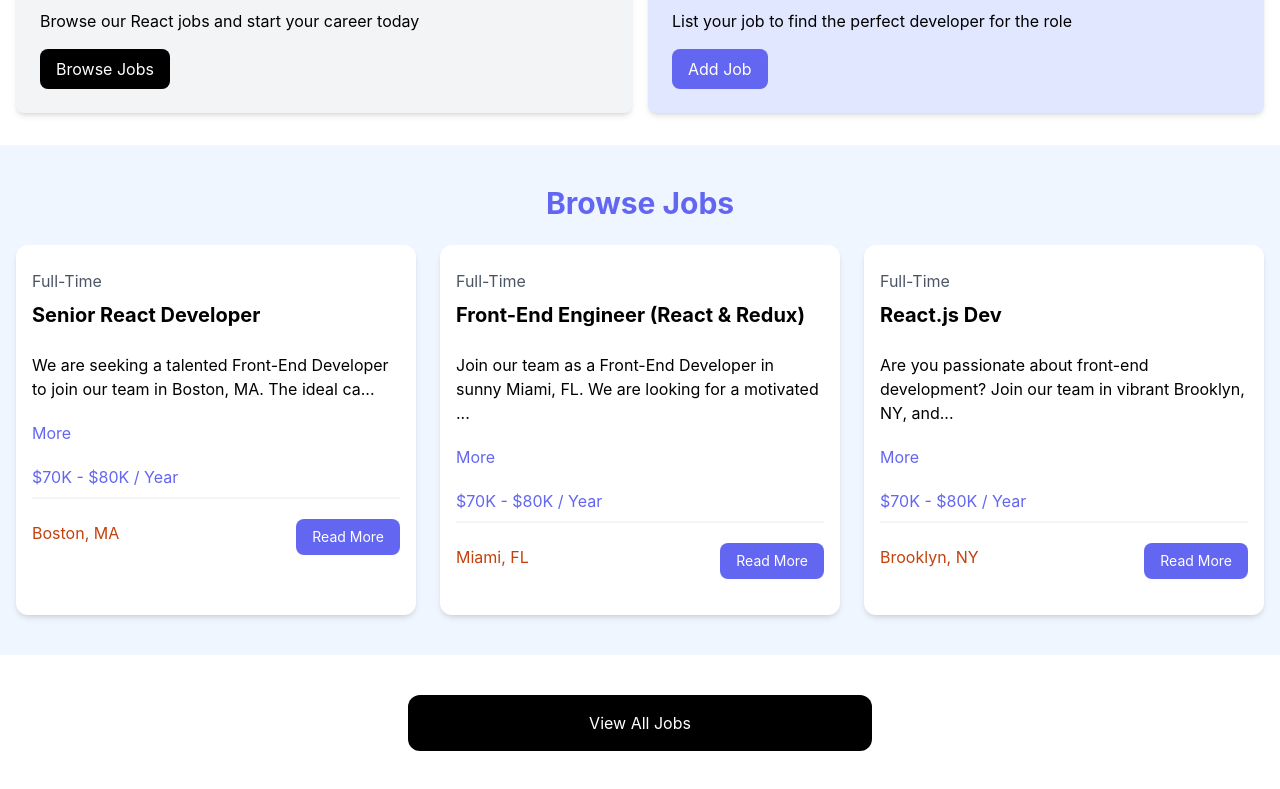
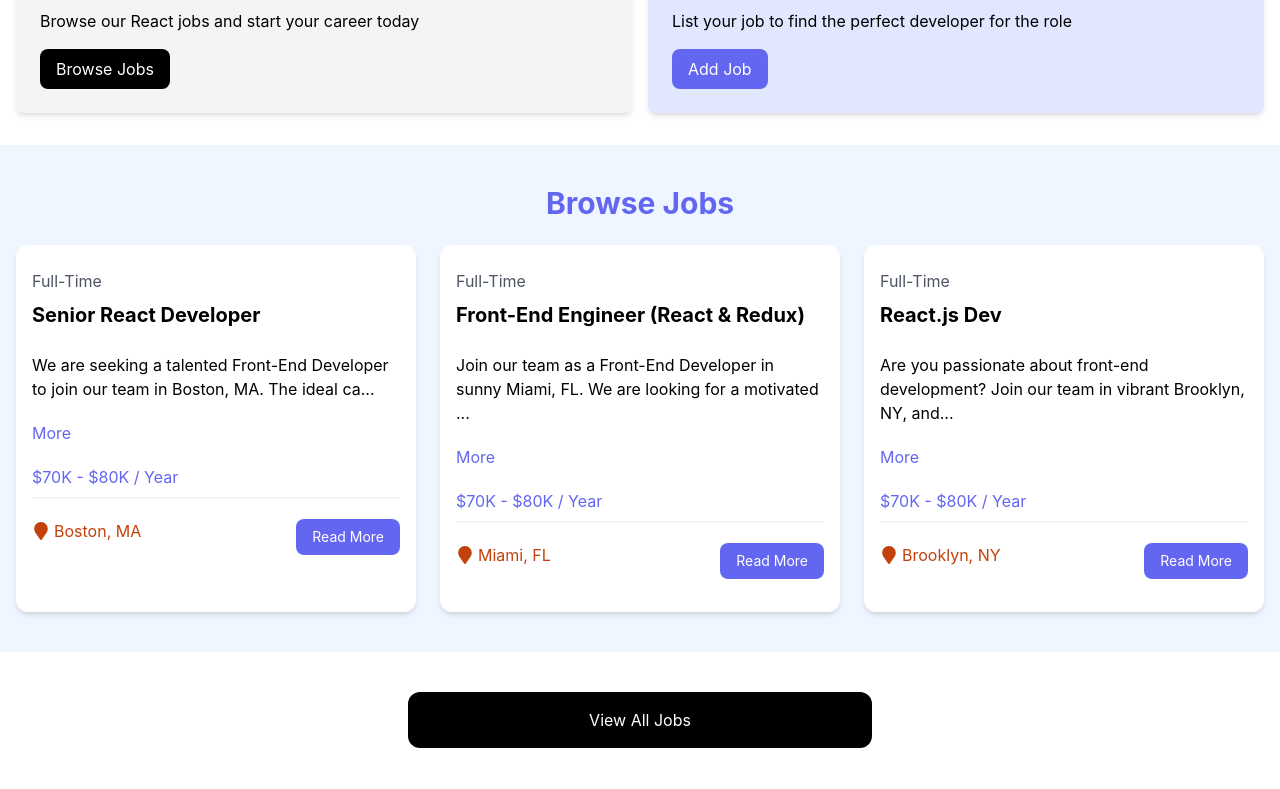
Before and after one commit to ebrahimmorkas/react-job-listing-project, a React (Create React App) app: page / in a window 1280 px wide. Shown: the part 464-1253 px from the top of the page. Built offline with nearby package versions, Linux system fonts and the light colour scheme.

Commit message:
React router and page implemented

```diff
--- a/src/App.js
+++ b/src/App.js
@@ -1,28 +1,32 @@
 import React from 'react'
-import Navbar from './components/Navbar'
-import Hero from './components/Hero'
-import HomeCards from "./components/HomeCards"
-import JobListings from './components/JobListings'
-import ViewAllJobs from './components/ViewAllJobs'
+import { BrowserRouter, Route, Routes } from 'react-router-dom'
+import Home from './pages/Home'
+import NavbarLayout from './layouts/NavbarLayout'
 
 function App() {
   return (
     <>
+      <BrowserRouter>
+        <Routes>
+          <Route path="/" element={<NavbarLayout />}>
+            <Route path="/" element={<Home />} />
+          </Route>
+        </Routes>
+      </BrowserRouter>
+      {/* <Navbar /> */}
+      {/* <!-- Hero --> */}
+      {/* <Hero title = "Become a React Dev" subtitle = "Find the react job that fits your skill set" /> */}
 
-    <Navbar />
-    {/* <!-- Hero --> */}
-    <Hero title = "Become a React Dev" subtitle = "Find the react job that fits your skill set" />
+      {/* <!-- Developers and Employers --> */}
+      {/* <HomeCards /> */}
 
-    {/* <!-- Developers and Employers --> */}
-    <HomeCards />
+      {/* <!-- Browse Jobs --> */}
+      {/* <JobListings /> */}
 
-    {/* <!-- Browse Jobs --> */}
-    <JobListings />
+      {/* View All Jobs */}
+      {/* <ViewAllJobs /> */}
 
-    {/* View All Jobs */}
-    <ViewAllJobs />
-
-  </>
+    </>
   )
 }
 
--- a/src/components/JobListing.jsx
+++ b/src/components/JobListing.jsx
@@ -1,6 +1,6 @@
 import React from 'react'
 import { useState } from 'react'
-
+import {FaMapMarker} from 'react-icons/fa'
 
 
 function JobListing({job}) {
@@ -32,7 +32,7 @@ function JobListing({job}) {
 
                 <div className="flex flex-col lg:flex-row justify-between mb-4">
                     <div className="text-orange-700 mb-3">
-                        <i className="fa-solid fa-location-dot text-lg"></i>
+                        <FaMapMarker className='inline text-lg mb-1 mr-1' />
                         {job.location}
                     </div>
                     <a
--- /dev/null
+++ b/src/layouts/NavbarLayout.jsx
@@ -0,0 +1,14 @@
+import React from 'react'
+import { Outlet } from 'react-router-dom'
+import Navbar from '../components/Navbar'
+
+function NavbarLayout() {
+  return (
+    <>
+    <Navbar />
+    <Outlet />
+    </>
+  )
+}
+
+export default NavbarLayout
--- /dev/null
+++ b/src/pages/Home.jsx
@@ -0,0 +1,27 @@
+import React from 'react'
+import Navbar from '../components/Navbar'
+import Hero from '../components/Hero'
+import HomeCards from "../components/HomeCards"
+import JobListings from '../components/JobListings'
+import ViewAllJobs from '../components/ViewAllJobs'
+
+function Home() {
+  return (
+    <>
+    {/* <!-- Hero --> */}
+    <Hero title = "Become a React Dev" subtitle = "Find the react job that fits your skill set" />
+
+    {/* <!-- Developers and Employers --> */}
+    <HomeCards />
+
+    {/* <!-- Browse Jobs --> */}
+    <JobListings />
+
+    {/* View All Jobs */}
+    <ViewAllJobs />
+
+    </>
+  )
+}
+
+export default Home
```
